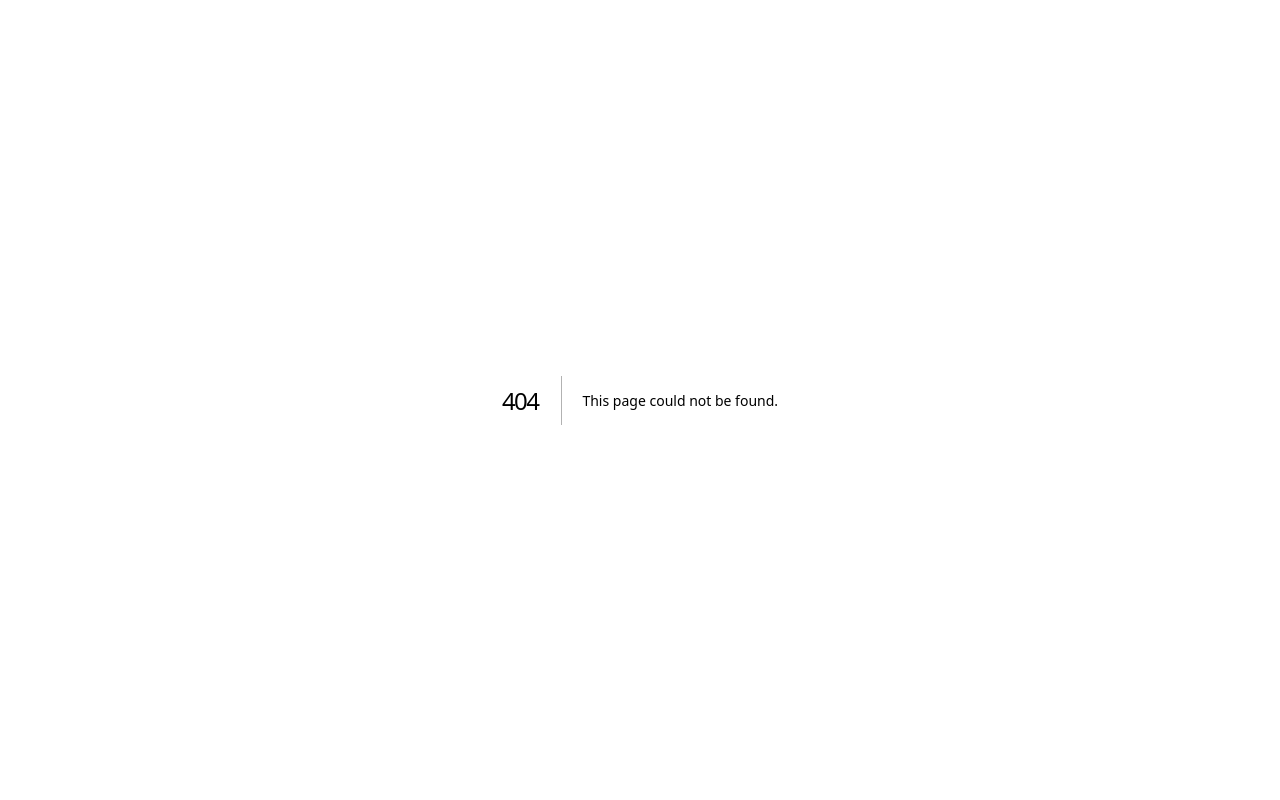
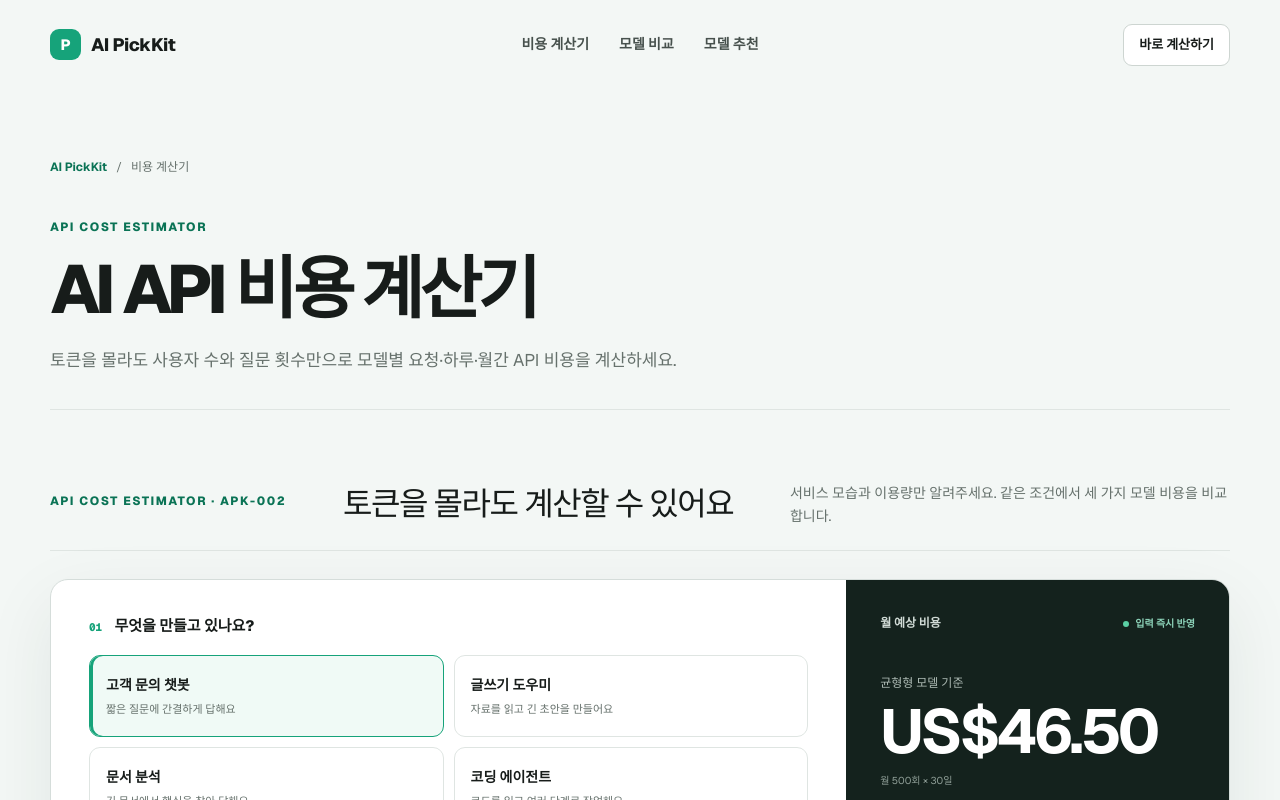
Before and after one commit to maxtop9843-byte/ai-pickkit, a Next.js app: page /api-cost-calculator in a window 1280 px wide. Before the commit this address had no page. Shown: the top 800 px of the page. Built offline with nearby package versions, Linux system fonts and the light colour scheme.

Commit message:
APK-006: add indexable tool routes (#7)

```diff
--- a/scripts/production-smoke.mjs
+++ b/scripts/production-smoke.mjs
@@ -7,10 +7,28 @@ const checks = [
   { path: "/", contains: 'data-smoke="model-comparison"' },
   { path: "/", contains: 'data-smoke="model-selector"' },
   {
+    path: "/api-cost-calculator",
+    contains: 'data-smoke="api-cost-calculator-page"',
+  },
+  { path: "/api-cost-calculator", contains: 'id="calculator"' },
+  { path: "/models", contains: 'data-smoke="models-page"' },
+  { path: "/models", contains: 'data-smoke="model-comparison"' },
+  { path: "/model-selector", contains: 'data-smoke="model-selector-page"' },
+  { path: "/model-selector", contains: 'data-smoke="model-selector"' },
+  {
     path: "/robots.txt",
     contains: "Sitemap: https://aipickkit.com/sitemap.xml",
   },
   { path: "/sitemap.xml", contains: "https://aipickkit.com" },
+  {
+    path: "/sitemap.xml",
+    contains: "https://aipickkit.com/api-cost-calculator",
+  },
+  { path: "/sitemap.xml", contains: "https://aipickkit.com/models" },
+  {
+    path: "/sitemap.xml",
+    contains: "https://aipickkit.com/model-selector",
+  },
 ];
 const wait = (milliseconds) =>
   new Promise((resolve) => setTimeout(resolve, milliseconds));
--- /dev/null
+++ b/src/app/api-cost-calculator/page.tsx
@@ -0,0 +1,25 @@
+import type { Metadata } from "next";
+import CostCalculator from "@/components/cost-calculator";
+import ToolPage from "@/components/tool-page";
+import { getToolRoute } from "@/lib/tool-routes";
+
+const route = getToolRoute("calculator");
+
+export const metadata: Metadata = {
+  title: `${route.title} | AI PickKit`,
+  description: route.description,
+  alternates: { canonical: route.href },
+  openGraph: {
+    title: route.title,
+    description: route.description,
+    url: route.href,
+  },
+};
+
+export default function ApiCostCalculatorPage() {
+  return (
+    <ToolPage route={route} smoke="api-cost-calculator-page">
+      <CostCalculator />
+    </ToolPage>
+  );
+}
--- a/src/app/globals.css
+++ b/src/app/globals.css
@@ -1199,6 +1199,41 @@ footer p {
 footer > span {
   text-align: right;
 }
+.tool-page-intro {
+  width: min(1180px, calc(100% - 40px));
+  margin: 68px auto 70px;
+  padding-bottom: 34px;
+  border-bottom: 1px solid var(--border);
+}
+.tool-page-intro > div {
+  display: flex;
+  gap: 9px;
+  margin-bottom: 42px;
+  color: var(--muted);
+  font-size: 12px;
+}
+.tool-page-intro > div a {
+  color: var(--brand-dark);
+  font-weight: 700;
+  text-decoration: none;
+}
+.tool-page-intro h1 {
+  max-width: 850px;
+  font-size: clamp(42px, 6vw, 68px);
+}
+.tool-page-intro > p:last-child {
+  max-width: 720px;
+  margin: 22px 0 0;
+  color: var(--muted);
+  font-size: 17px;
+  line-height: 1.75;
+  word-break: keep-all;
+}
+.tool-page .calculator-shell,
+.tool-page .compare-shell,
+.tool-page .selector-shell {
+  margin-bottom: 90px;
+}
 @media (max-width: 800px) {
   .site-header {
     grid-template-columns: 1fr auto;
@@ -1208,6 +1243,9 @@ footer > span {
   }
   .hero {
     margin: 70px auto 90px;
+  }
+  .tool-page-intro {
+    margin-top: 45px;
   }
   .trust-line {
     flex-wrap: wrap;
--- /dev/null
+++ b/src/app/model-selector/page.tsx
@@ -0,0 +1,25 @@
+import type { Metadata } from "next";
+import ModelSelector from "@/components/model-selector";
+import ToolPage from "@/components/tool-page";
+import { getToolRoute } from "@/lib/tool-routes";
+
+const route = getToolRoute("selector");
+
+export const metadata: Metadata = {
+  title: `${route.title} | AI PickKit`,
+  description: route.description,
+  alternates: { canonical: route.href },
+  openGraph: {
+    title: route.title,
+    description: route.description,
+    url: route.href,
+  },
+};
+
+export default function ModelSelectorPage() {
+  return (
+    <ToolPage route={route} smoke="model-selector-page">
+      <ModelSelector />
+    </ToolPage>
+  );
+}
--- /dev/null
+++ b/src/app/models/page.tsx
@@ -0,0 +1,25 @@
+import type { Metadata } from "next";
+import ModelComparison from "@/components/model-comparison";
+import ToolPage from "@/components/tool-page";
+import { getToolRoute } from "@/lib/tool-routes";
+
+const route = getToolRoute("models");
+
+export const metadata: Metadata = {
+  title: `${route.title} | AI PickKit`,
+  description: route.description,
+  alternates: { canonical: route.href },
+  openGraph: {
+    title: route.title,
+    description: route.description,
+    url: route.href,
+  },
+};
+
+export default function ModelsPage() {
+  return (
+    <ToolPage route={route} smoke="models-page">
+      <ModelComparison />
+    </ToolPage>
+  );
+}
--- a/src/app/page.tsx
+++ b/src/app/page.tsx
@@ -1,27 +1,13 @@
-import Link from "next/link";
 import CostCalculator from "@/components/cost-calculator";
 import ModelComparison from "@/components/model-comparison";
 import ModelSelector from "@/components/model-selector";
+import { SiteFooter, SiteHeader } from "@/components/site-chrome";
+import Link from "next/link";
 
 export default function Home() {
   return (
     <main data-smoke="home">
-      <header className="site-header">
-        <Link className="brand" href="/" aria-label="AI PickKit 홈">
-          <span className="brand-mark" aria-hidden="true">
-            P
-          </span>
-          <span>AI PickKit</span>
-        </Link>
-        <nav aria-label="주요 메뉴">
-          <a href="#calculator">비용 계산기</a>
-          <a href="#models">모델 비교</a>
-          <a href="#selector">모델 추천</a>
-        </nav>
-        <a className="header-cta" href="#calculator">
-          바로 계산하기
-        </a>
-      </header>
+      <SiteHeader />
 
       <section className="hero">
         <p className="eyebrow">
@@ -36,9 +22,9 @@ export default function Home() {
           어려운 토큰 계산 대신 사용자를 알려주세요. 실제 API 가격을 바탕으로
           운영비와 절감 방법을 한눈에 보여드립니다.
         </p>
-        <a className="hero-link" href="#calculator">
-          비용 계산 시작 <span aria-hidden="true">↓</span>
-        </a>
+        <Link className="hero-link" href="/api-cost-calculator">
+          비용 계산 시작 <span aria-hidden="true">→</span>
+        </Link>
         <div className="trust-line">
           <span>로그인 없음</span>
           <span>입력값 저장 안 함</span>
@@ -83,13 +69,7 @@ export default function Home() {
         </div>
       </section>
 
-      <footer>
-        <Link className="brand footer-brand" href="/">
-          <span className="brand-mark">P</span>AI PickKit
-        </Link>
-        <p>비교하고, 계산하고, 나에게 맞는 AI를 고르세요.</p>
-        <span>© 2026 AI PickKit · aipickkit.com</span>
-      </footer>
+      <SiteFooter />
     </main>
   );
 }
--- a/src/app/sitemap.ts
+++ b/src/app/sitemap.ts
@@ -1,11 +1,20 @@
 import type { MetadataRoute } from "next";
+import { toolRoutes } from "@/lib/tool-routes";
+
 export default function sitemap(): MetadataRoute.Sitemap {
+  const lastModified = new Date("2026-07-23");
   return [
     {
       url: "https://aipickkit.com",
-      lastModified: new Date("2026-07-22"),
+      lastModified,
       changeFrequency: "weekly",
       priority: 1,
     },
+    ...toolRoutes.map((route) => ({
+      url: `https://aipickkit.com${route.href}`,
+      lastModified,
+      changeFrequency: "weekly" as const,
+      priority: 0.9,
+    })),
   ];
 }
--- /dev/null
+++ b/src/components/site-chrome.tsx
@@ -0,0 +1,37 @@
+import Link from "next/link";
+import { toolRoutes } from "@/lib/tool-routes";
+
+export function SiteHeader() {
+  return (
+    <header className="site-header">
+      <Link className="brand" href="/" aria-label="AI PickKit 홈">
+        <span className="brand-mark" aria-hidden="true">
+          P
+        </span>
+        <span>AI PickKit</span>
+      </Link>
+      <nav aria-label="주요 메뉴">
+        {toolRoutes.map((route) => (
+          <Link href={route.href} key={route.id}>
+            {route.navLabel}
+          </Link>
+        ))}
+      </nav>
+      <Link className="header-cta" href="/api-cost-calculator">
+        바로 계산하기
+      </Link>
+    </header>
+  );
+}
+
+export function SiteFooter() {
+  return (
+    <footer>
+      <Link className="brand footer-brand" href="/">
+        <span className="brand-mark">P</span>AI PickKit
+      </Link>
+      <p>비교하고, 계산하고, 나에게 맞는 AI를 고르세요.</p>
+      <span>© 2026 AI PickKit · aipickkit.com</span>
+    </footer>
+  );
+}
--- /dev/null
+++ b/src/components/tool-page.tsx
@@ -0,0 +1,32 @@
+import Link from "next/link";
+import type { ReactNode } from "react";
+import { SiteFooter, SiteHeader } from "@/components/site-chrome";
+import type { ToolRoute } from "@/lib/tool-routes";
+
+export default function ToolPage({
+  route,
+  smoke,
+  children,
+}: {
+  route: ToolRoute;
+  smoke: string;
+  children: ReactNode;
+}) {
+  return (
+    <main className="tool-page" data-smoke={smoke}>
+      <SiteHeader />
+      <section className="tool-page-intro" aria-labelledby="tool-page-title">
+        <div>
+          <Link href="/">AI PickKit</Link>
+          <span aria-hidden="true">/</span>
+          <span>{route.navLabel}</span>
+        </div>
+        <p className="section-kicker">{route.eyebrow}</p>
+        <h1 id="tool-page-title">{route.title}</h1>
+        <p>{route.description}</p>
+      </section>
+      {children}
+      <SiteFooter />
+    </main>
+  );
+}
--- /dev/null
+++ b/src/lib/tool-routes.ts
@@ -0,0 +1,44 @@
+export type ToolRoute = {
+  id: "calculator" | "models" | "selector";
+  href: "/api-cost-calculator" | "/models" | "/model-selector";
+  navLabel: string;
+  eyebrow: string;
+  title: string;
+  description: string;
+};
+
+export const toolRoutes: ToolRoute[] = [
+  {
+    id: "calculator",
+    href: "/api-cost-calculator",
+    navLabel: "비용 계산기",
+    eyebrow: "API COST ESTIMATOR",
+    title: "AI API 비용 계산기",
+    description:
+      "토큰을 몰라도 사용자 수와 질문 횟수만으로 모델별 요청·하루·월간 API 비용을 계산하세요.",
+  },
+  {
+    id: "models",
+    href: "/models",
+    navLabel: "모델 비교",
+    eyebrow: "MODEL INDEX",
+    title: "AI 모델 가격·특성 비교",
+    description:
+      "OpenAI·Anthropic·Google 대표 모델의 공식 입력·출력 가격과 추천 용도를 한 화면에서 비교하세요.",
+  },
+  {
+    id: "selector",
+    href: "/model-selector",
+    navLabel: "모델 추천",
+    eyebrow: "MODEL PATHFINDER",
+    title: "목적 기반 AI 모델 선택 도우미",
+    description:
+      "용도·예산·공급자·Preview 허용 여부를 선택하고 먼저 시험할 AI 모델과 대안 후보를 확인하세요.",
+  },
+];
+
+export function getToolRoute(id: ToolRoute["id"]) {
+  const route = toolRoutes.find((item) => item.id === id);
+  if (!route) throw new Error(`Unknown tool route: ${id}`);
+  return route;
+}
```
Also changed, not shown: 1 other file (tests, documents, lock files or other folders).
